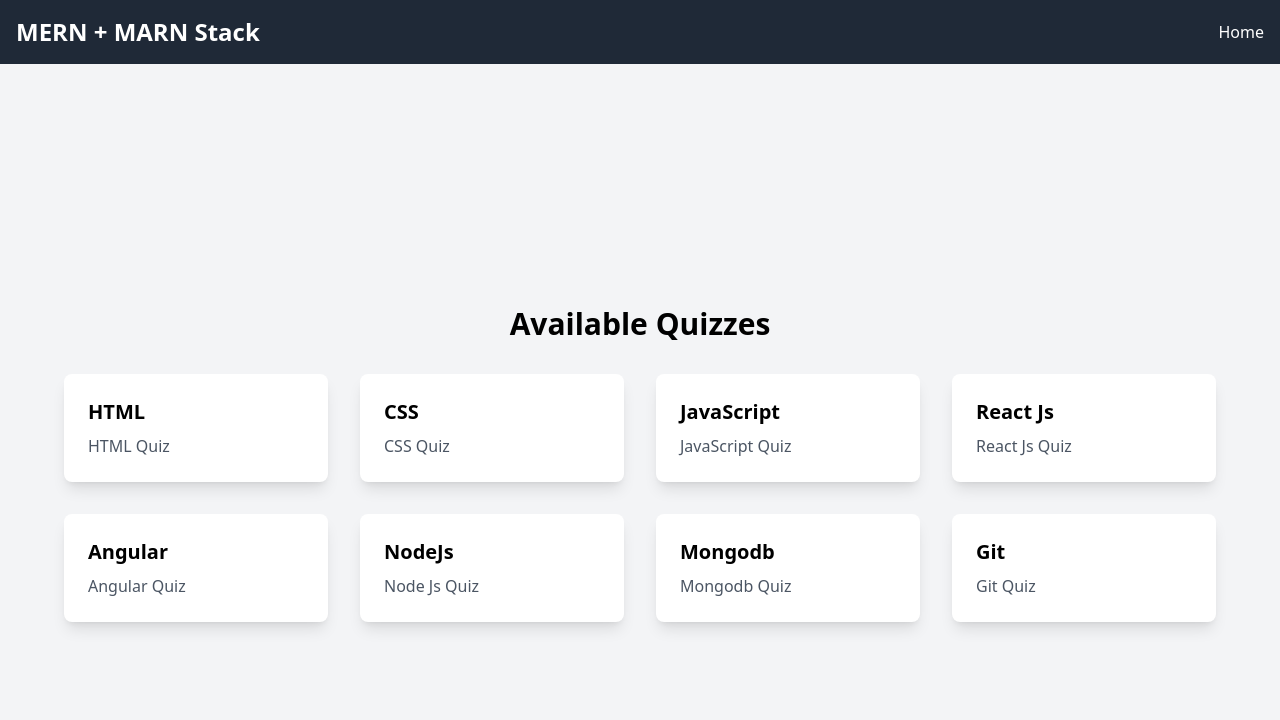
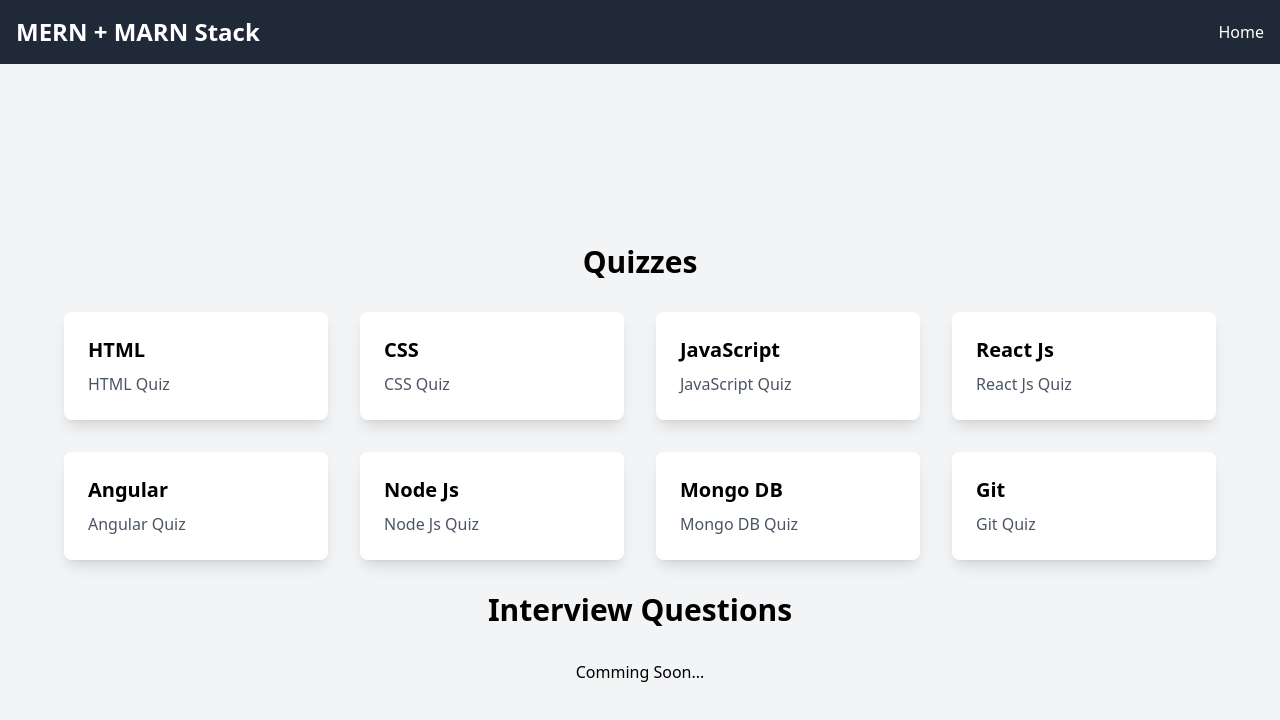
Before and after one commit to harendra21/MERN-MARN-Stack, a React (Vite) app: page / in a window 1280 px wide. Shown: the top 720 px of the page. Built offline with nearby package versions, Linux system fonts and the light colour scheme.

Commit message:
added quiz details

```diff
--- a/public/quiz/allquizzes.json
+++ b/public/quiz/allquizzes.json
@@ -25,13 +25,13 @@
         "route": "angular"
     },
     {
-        "title": "NodeJs",
+        "title": "Node Js",
         "description": "Node Js Quiz",
         "route": "nodejs"
     },
     {
-        "title": "Mongodb",
-        "description": "Mongodb Quiz",
+        "title": "Mongo DB",
+        "description": "Mongo DB Quiz",
         "route": "mongodb"
     },
     {
--- a/src/components/home.tsx
+++ b/src/components/home.tsx
@@ -28,7 +28,7 @@ const Home = () => {
     return (
         <div className="min-h-screen flex flex-col items-center justify-center bg-gray-100 p-4">
             <div className="w-full max-w-6xl">
-                <h1 className="text-3xl font-bold mb-8 text-center">Available Quizzes</h1>
+                <h1 className="text-3xl font-bold mb-8 text-center">Quizzes</h1>
                 <div className="grid gap-6 md:gap-8 lg:grid-cols-4 md:grid-cols-3 sm:grid-cols-2 xs:grid-cols-1">
                     {quizzes.map((quiz, index) => (
                         <Link
@@ -41,6 +41,10 @@ const Home = () => {
                         </Link>
                     ))}
                 </div>
+
+                <h1 className="text-3xl font-bold mb-8 mt-8 text-center">Interview Questions</h1>
+                <h2 className='text-center'>Comming Soon...</h2>
+
             </div>
         </div>
     );
--- a/src/components/quiz.tsx
+++ b/src/components/quiz.tsx
@@ -11,6 +11,7 @@ interface Option {
 const Quiz = () => {
     const { quizType } = useParams<{ quizType: string }>();  // Get quizType from URL parameter
     const [quizData, setQuizData] = useState<Option[]>([]);
+    const [quizDetails, setQuizDetails] = useState({ "title": "" });
     const [currentQuestion, setCurrentQuestion] = useState(0);
     const [selectedOption, setSelectedOption] = useState<number | null>(null);
     const [score, setScore] = useState(0);
@@ -30,7 +31,21 @@ const Quiz = () => {
             }
         };
 
+        const fetchQuizDetails = async () => {
+            try {
+                const response = await fetch(`/quiz/allquizzes.json`);  // Fetch based on quizType
+                const data = await response.json();
+                const quiz = data.find((quiz: any) => quiz.route === quizType);
+                if (quiz) {
+                    setQuizDetails(quiz);
+                }
+            } catch (error) {
+                console.error('Error fetching quiz data:', error);
+            }
+        };
+
         fetchQuizData();
+        fetchQuizDetails();
     }, [quizType]);  // Depend on quizType to fetch data when it changes
 
     const handleOptionClick = (index: number) => {
@@ -47,7 +62,14 @@ const Quiz = () => {
             setSelectedOption(null);
         } else {
             setShowScore(true);
-            navigate('/results', { state: { score, total: quizData.length } });
+            navigate('/results', { state: { score, total: quizData.length, quizDetails } });
+        }
+    };
+
+    const handlePreviousQuestion = () => {
+        if (currentQuestion > 0) {
+            setCurrentQuestion(currentQuestion - 1);
+            setSelectedOption(null);
         }
     };
 
@@ -57,7 +79,6 @@ const Quiz = () => {
 
     return (
         <div className="min-h-screen flex items-center justify-center bg-gray-100 ">
-
             <div className="bg-white p-8 rounded-lg shadow-lg w-full max-w-md ">
                 {showScore ? (
                     <div className="text-center">
@@ -65,6 +86,8 @@ const Quiz = () => {
                     </div>
                 ) : (
                     <div>
+                        <h1 className="text-2xl font-bold mb-4 text-center">{quizDetails?.title} Quiz</h1>
+
                         <h2 className="text-xl font-bold mb-4">{quizData[currentQuestion].title}</h2>
                         <p className="mb-4">{quizData[currentQuestion].description}</p>
                         <div className="space-y-2">
@@ -72,18 +95,27 @@ const Quiz = () => {
                                 <button
                                     key={index}
                                     onClick={() => handleOptionClick(index)}
-                                    className={`block w-full text-left px-4 py-2 rounded-lg border ${selectedOption === index ? 'bg-blue-500 text-white' : 'bg-white text-black'} hover:bg-blue-500 hover:text-white`}
+                                    className={`block w-full text-left px-4 py-2 rounded-lg border ${selectedOption === index ? 'bg-blue-500 text-white' : 'bg-white text-black'} hover:bg-blue-500 hover:text-white `}
                                 >
                                     {option}
                                 </button>
                             ))}
                         </div>
-                        <button
-                            onClick={handleNextQuestion}
-                            className="mt-4 w-full bg-blue-600 text-white py-2 rounded-lg hover:bg-blue-700"
-                        >
-                            Next Question
-                        </button>
+                        <div className="mt-4 flex justify-between">
+                            <button
+                                onClick={handlePreviousQuestion}
+                                className="bg-gray-600 text-white py-2 px-4 rounded-lg hover:bg-gray-700"
+                                disabled={currentQuestion === 0}
+                            >
+                                Previous Question
+                            </button>
+                            <button
+                                onClick={handleNextQuestion}
+                                className="bg-blue-600 text-white py-2 px-4 rounded-lg hover:bg-blue-700"
+                            >
+                                Next Question
+                            </button>
+                        </div>
                     </div>
                 )}
             </div>
--- a/src/components/result.tsx
+++ b/src/components/result.tsx
@@ -2,12 +2,12 @@ import { useLocation, Link } from 'react-router-dom';
 
 const Results = () => {
     const location = useLocation();
-    const { score, total } = location.state as { score: number; total: number };
+    const { score, total, quizDetails } = location.state as { score: number; total: number, quizDetails: any };
 
     return (
         <div className="min-h-screen flex items-center justify-center bg-gray-100">
             <div className="bg-white p-8 rounded-lg shadow-lg w-full max-w-md text-center">
-                <h2 className="text-2xl font-bold mb-4">Results</h2>
+                <h2 className="text-2xl font-bold mb-4">Result - {quizDetails.title} Quiz</h2>
                 <p className="mb-4">You scored {score} out of {total}</p>
                 <Link to="/" className="mt-4 w-full bg-blue-600 text-white py-2 rounded-lg hover:bg-blue-700 inline-block">
                     Go Home
```
